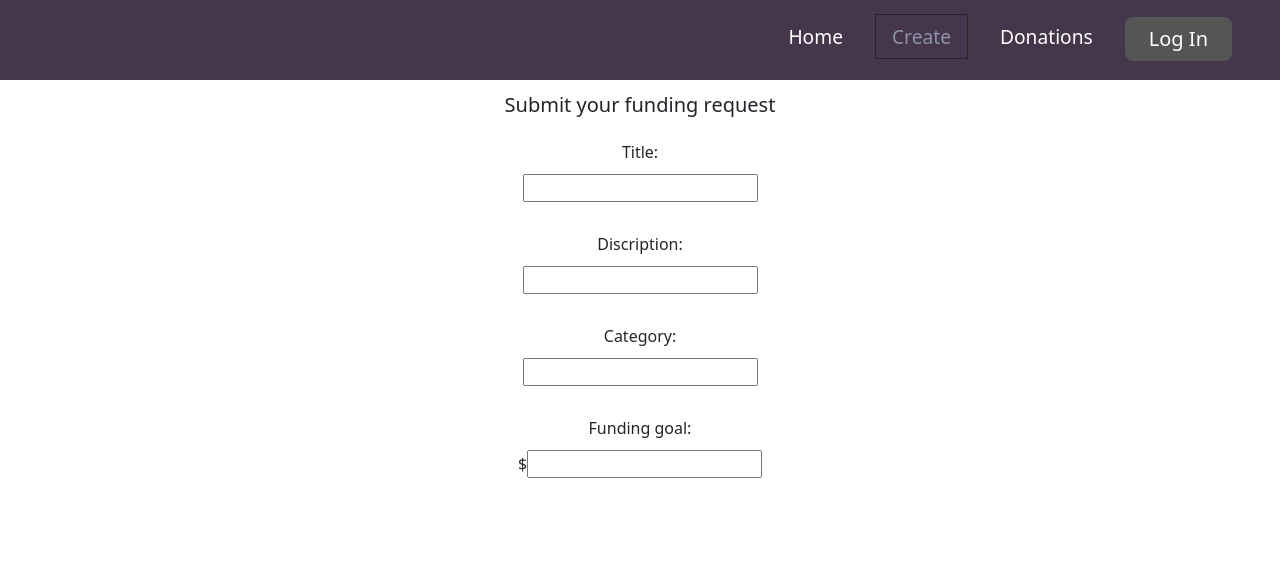
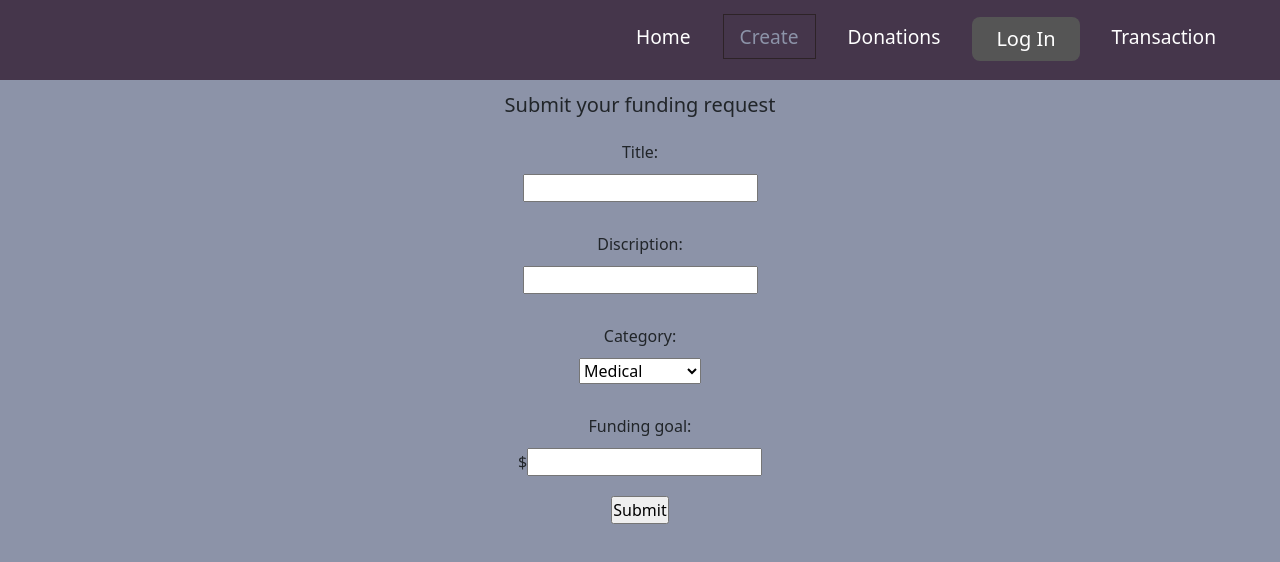
Before and after one commit to niya-ma-1/vthacks, a React (Create React App) app: page /create in a window 1280 px wide. Shown: the top 562 px of the page. Built offline with nearby package versions, Linux system fonts and the light colour scheme.

Commit message:
added transaction

```diff
--- a/package.json
+++ b/package.json
@@ -10,6 +10,7 @@
     "@testing-library/user-event": "^12.5.0",
     "axios": "^0.26.0",
     "bootstrap": "^5.1.3",
+    "ethers": "^5.5.4",
     "firebase": "^9.6.7",
     "mdbreact": "^5.2.0",
     "react": "^17.0.2",
--- a/src/App.js
+++ b/src/App.js
@@ -5,6 +5,7 @@ import { Home } from "./components/Pages/Home";
 import { Create } from "./components/Pages/Create";
 import { Donation } from "./components/Pages/Donation";
 import Contact from "./components/Pages/Contact";
+import Transaction from "./components/Pages/Transaction";
 import { useAuth0 } from "@auth0/auth0-react";
 import Profile from "./components/Profile";
 
@@ -31,6 +32,7 @@ function App() {
             <Route path="/create" component={Create} />
             <Route path="/donation" component={Donation} />
             <Route path="/contact" component={Contact} />
+            <Route path="/transaction" component={Transaction} />
           </Route>
           <Profile/>
         </div>
--- a/src/components/NavBar.js
+++ b/src/components/NavBar.js
@@ -54,6 +54,17 @@ function NavBar() {
               <LoginButton />
               <LogoutButton />
             </li>
+            <li className="nav-item">
+              <NavLink
+                exact
+                to="/transaction"
+                activeClassName="active"
+                className="nav-links"
+                onClick={handleClick}
+              >
+                Transaction
+              </NavLink>
+            </li>
           </ul>
           <div className="nav-icon" onClick={handleClick}>
             <i className={click ? "fas fa-times" : "fas fa-bars"}></i>
--- a/src/components/Pages/Create.js
+++ b/src/components/Pages/Create.js
@@ -1,23 +1,28 @@
-import React from "react";
+import React, { useState} from "react";
 import '../Styles.css';
 import { MDBContainer, MDBRow, MDBCol, MDBBtn, MDBIcon } from "mdbreact";
 
 
-
 export const Create = () => {
+  const [inputs, amount] = useState({});
+  const data = [];
+  const handleSubmit = (event) => {
+    data.push(event);
+    console.log(inputs);
+    }
 
   return (
-   <div>
+   < div style={{backgroundColor: '#8C93A8', height:'100vh'}}>
      <div className="box" style={{fontSize:20}}>
        Submit your funding request
      </div>
-     <form>
+     <form onSubmit={handleSubmit}>
       <div className='box'>
       <label>
         Title:
       </label>
-      <div className='box'>
-        <input type="text" name="title" /></div>
+      <div className='box' >
+        <input type="text" name="title" value={inputs.title}/></div>
       </div>
       <div className='box' >
       <label>
@@ -31,7 +36,12 @@ export const Create = () => {
         Category:
       </label>
       <div className='box'>
-        <input type="text" name="category" /></div>
+        <select>
+          <option value="Orange">Medical</option>
+          <option value="Radish">Philanthropic</option>
+          <option value="Cherry">Other</option>
+        </select>
+        </div>
       </div>
       <div className='box' >
       <label>
@@ -40,6 +50,7 @@ export const Create = () => {
       <div className='box'>$
         <input type="text" name="funding goal" /></div>
       </div>
+      <input type="submit" value="Submit" style={{}} />
       </form>
    </div>
   );
--- a/src/components/Pages/Donation.js
+++ b/src/components/Pages/Donation.js
@@ -13,9 +13,7 @@ export const Donation = () => {
   return (
 
     <div>
-      <tbody>
 
-      </tbody>
      <ProgressBar now={user[0]} />
 
 
--- a/src/components/Styles.css
+++ b/src/components/Styles.css
@@ -74,4 +74,5 @@
   text-align: center;
   align-items: center;
   padding: 10px;
+  border-radius: 8px;
 }
```
Also changed, not shown: src/components/Pages/ErrorMessage.js (renamed from src/components/ErrorMessage.js), src/components/Pages/Transaction.js (renamed from src/components/Transaction.js), src/components/Pages/TxList.js (renamed from src/components/TxList.js), 2 other files (tests, documents, lock files or other folders).
